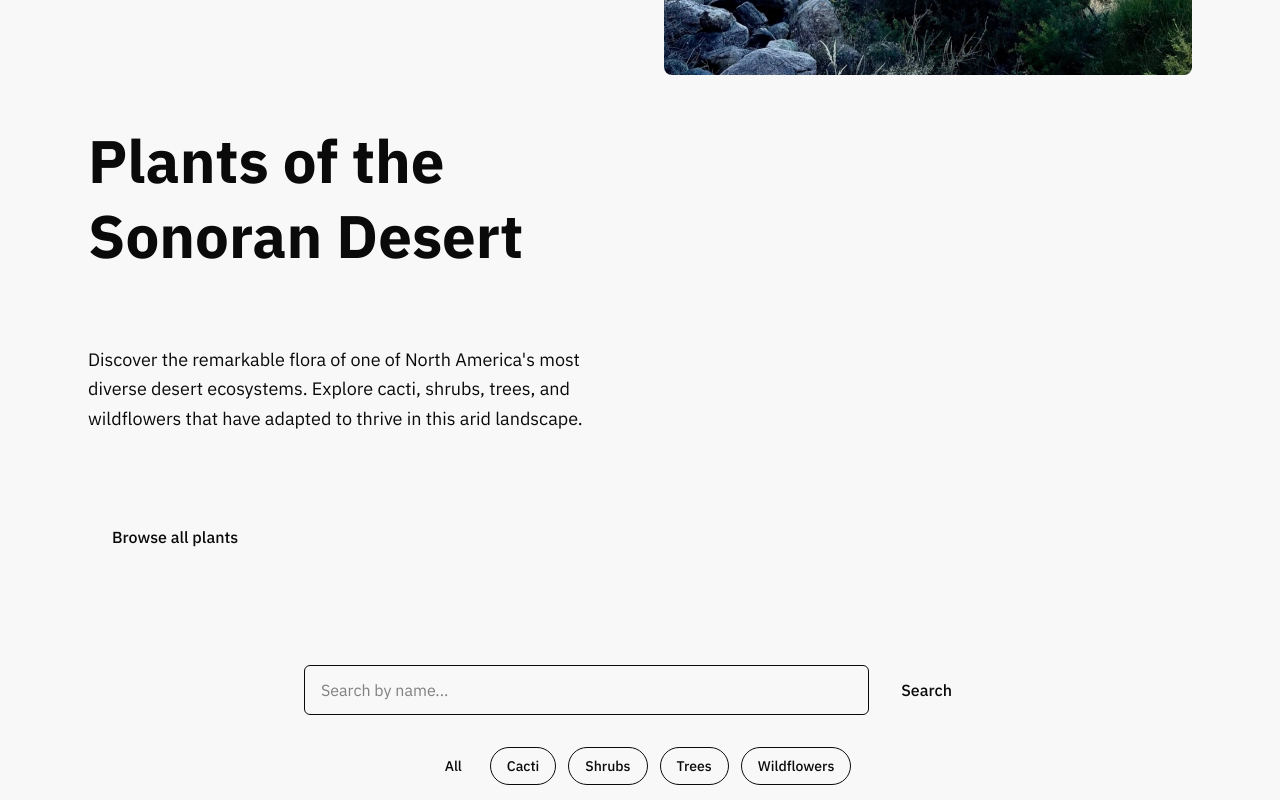
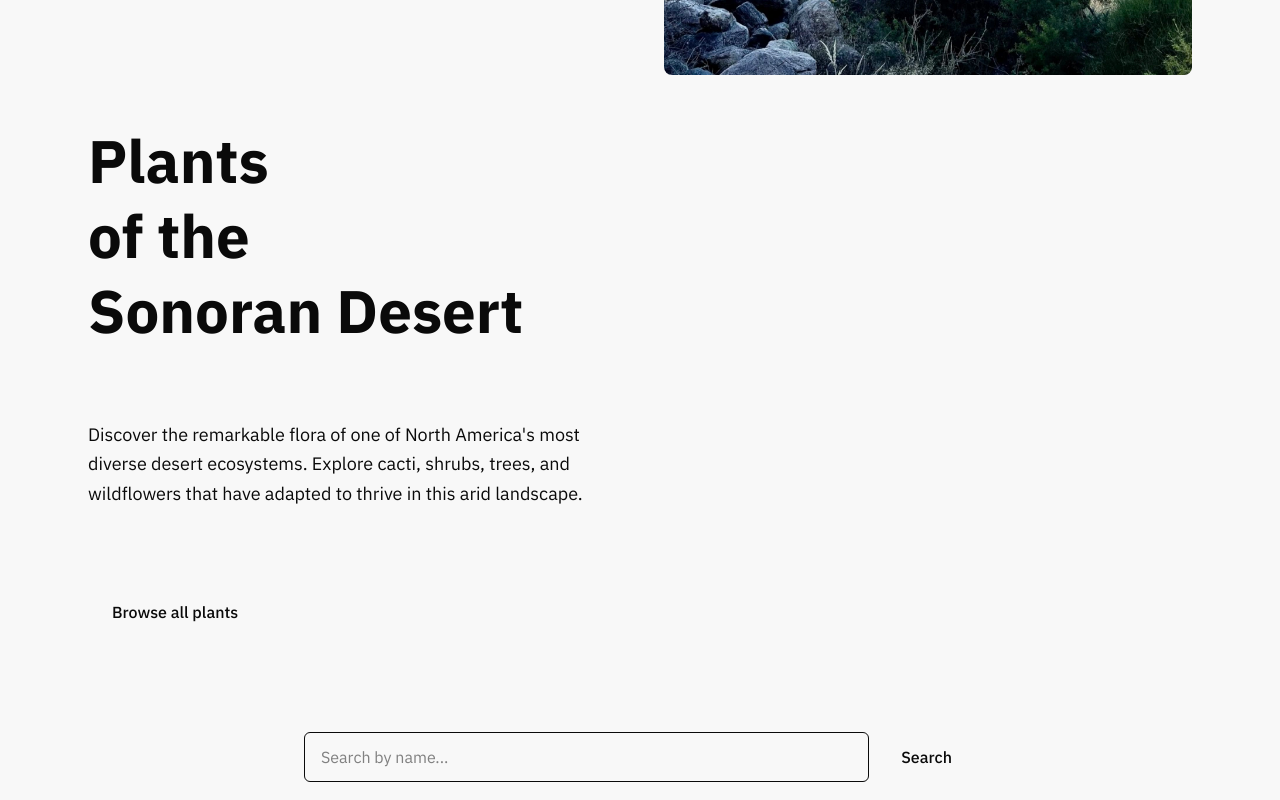
Before and after one commit to JLCurtsinger/PlantsOfTheSonoranDesert, a Next.js app: page / in a window 1280 px wide. Shown: the part 500-1300 px from the top of the page. Built offline with nearby package versions, Linux system fonts and the light colour scheme.

Commit message:
Refactor hero section in Home component to improve text layout and alignment; adjust grid item positioning for better visual consistency.

```diff
--- a/app/page.tsx
+++ b/app/page.tsx
@@ -49,12 +49,14 @@ export default function Home() {
       <div className="max-w-6xl mx-auto px-4 md:px-6">
         {/* Section 1: Hero */}
         <section className="py-12 md:py-16">
-          <div className="flex flex-col md:grid md:grid-cols-2 md:items-start gap-8 md:gap-12">
+          <div className="flex flex-col md:grid md:grid-cols-2 md:items-center gap-8 md:gap-12">
             <p className="text-sm font-medium text-text-secondary mb-4 uppercase tracking-wide md:[grid-row:1] md:[grid-column:1]">
               Field Guide
             </p>
             <h1 className="text-4xl sm:text-5xl md:text-6xl font-bold text-text-primary mb-6 leading-tight md:[grid-row:2] md:[grid-column:1]">
-              Plants of the Sonoran Desert
+              <span className="block">Plants</span>
+              <span className="block">of the</span>
+              <span className="block">Sonoran Desert</span>
             </h1>
             <div className="relative w-full h-[350px] md:h-[450px] rounded-lg overflow-hidden md:[grid-row:1/span-4] md:[grid-column:2]">
               <Image
@@ -82,7 +84,7 @@ export default function Home() {
         </section>
 
         {/* Section 2: Search + Categories */}
-        <section className="mt-8 md:mt-10">
+        <section className="mt-8 md:mt-8">
           <div className="mb-8">
             <div className="max-w-2xl mx-auto flex gap-2">
               <input
```
